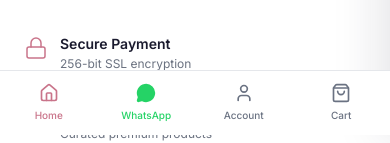
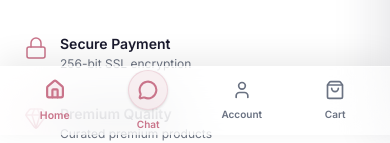
Before and after one commit to Ashraf7786/ranique, a Next.js app: page / in a window 390 px wide. Shown: the part 709-852 px from the top of the page. Built offline with nearby package versions, Linux system fonts and the light colour scheme; no server answers; the database is empty; a web font is replaced by a local one.

Commit message:
Redesign mobile snackbar with glassmorphism and theme colors

```diff
--- a/components/ui/MobileBottomNav.tsx
+++ b/components/ui/MobileBottomNav.tsx
@@ -21,16 +21,16 @@ export function MobileBottomNav() {
   }
 
   return (
-    <div className="md:hidden fixed bottom-0 left-0 right-0 bg-white border-t border-gray-200 z-[60] pb-safe">
-      <div className="flex items-center justify-around h-16">
+    <div className="md:hidden fixed bottom-0 left-0 right-0 bg-white/60 backdrop-blur-xl border-t border-white/50 shadow-[0_-8px_30px_rgba(0,0,0,0.08)] z-[60] pb-safe">
+      <div className="flex items-center justify-around h-[68px] px-2 relative">
 
         {/* Home */}
         <Link
           href="/"
-          className={`flex flex-col items-center justify-center w-full h-full gap-1 ${pathname === '/' ? 'text-brand-rose' : 'text-gray-500 hover:text-gray-900'}`}
+          className={`flex flex-col items-center justify-center w-full h-full gap-1.5 transition-all ${pathname === '/' ? 'text-brand-rose scale-105' : 'text-gray-500 hover:text-brand-rose/80'}`}
         >
-          <Home className="w-5 h-5" />
-          <span className="text-[10px] font-medium">Home</span>
+          <Home className={`w-5 h-5 ${pathname === '/' ? 'fill-brand-rose/10 stroke-[2.5px]' : 'stroke-2'}`} />
+          <span className="text-[10px] font-semibold">Home</span>
         </Link>
 
         {/* WhatsApp */}
@@ -38,35 +38,37 @@ export function MobileBottomNav() {
           href={WA_URL}
           target="_blank"
           rel="noopener noreferrer"
-          className="flex flex-col items-center justify-center w-full h-full gap-1 text-[#25D366]"
+          className="flex flex-col items-center justify-center w-full h-full gap-1.5 transition-all group"
         >
-          <MessageCircle className="w-5 h-5 fill-current" />
-          <span className="text-[10px] font-medium">WhatsApp</span>
+          <div className="relative flex items-center justify-center w-10 h-10 rounded-full bg-brand-rose/10 text-brand-rose group-active:scale-95 transition-transform shadow-sm border border-brand-rose/20">
+            <MessageCircle className="w-5 h-5 stroke-[2.5px]" />
+          </div>
+          <span className="text-[10px] font-semibold text-brand-rose">Chat</span>
         </a>
 
         {/* Dashboard/Account */}
         <Link
           href="/account"
-          className={`flex flex-col items-center justify-center w-full h-full gap-1 ${pathname?.startsWith('/account') ? 'text-brand-rose' : 'text-gray-500 hover:text-gray-900'}`}
+          className={`flex flex-col items-center justify-center w-full h-full gap-1.5 transition-all ${pathname?.startsWith('/account') ? 'text-brand-rose scale-105' : 'text-gray-500 hover:text-brand-rose/80'}`}
         >
-          <User className="w-5 h-5" />
-          <span className="text-[10px] font-medium">Account</span>
+          <User className={`w-5 h-5 ${pathname?.startsWith('/account') ? 'fill-brand-rose/10 stroke-[2.5px]' : 'stroke-2'}`} />
+          <span className="text-[10px] font-semibold">Account</span>
         </Link>
 
         {/* Cart */}
         <button
           onClick={openCart}
-          className="relative flex flex-col items-center justify-center w-full h-full gap-1 text-gray-500 hover:text-gray-900 focus:outline-none"
+          className="relative flex flex-col items-center justify-center w-full h-full gap-1.5 text-gray-500 hover:text-brand-rose/80 transition-all focus:outline-none active:scale-95"
         >
           <div className="relative">
-            <ShoppingBag className="w-5 h-5" />
+            <ShoppingBag className="w-5 h-5 stroke-2" />
             {totalItems > 0 && (
-              <span className="absolute -top-1 -right-2 bg-brand-rose text-white text-[10px] font-bold w-4 h-4 rounded-full flex items-center justify-center">
+              <span className="absolute -top-1.5 -right-2 bg-brand-rose text-white text-[9px] font-bold w-4 h-4 rounded-full flex items-center justify-center shadow-md border border-white">
                 {totalItems}
               </span>
             )}
           </div>
-          <span className="text-[10px] font-medium">Cart</span>
+          <span className="text-[10px] font-semibold">Cart</span>
         </button>
 
       </div>
```
